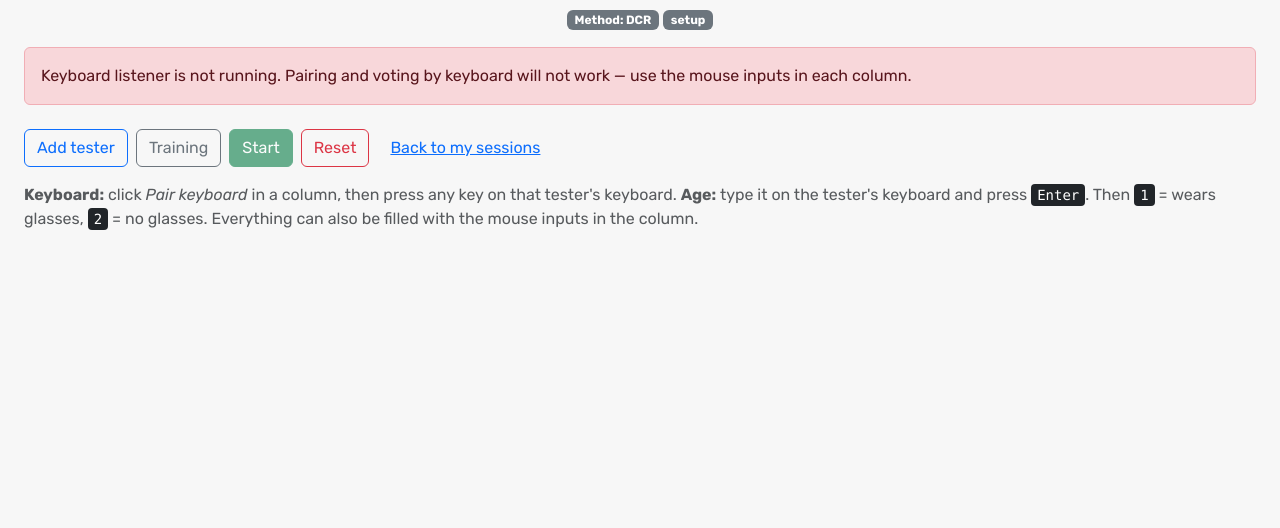
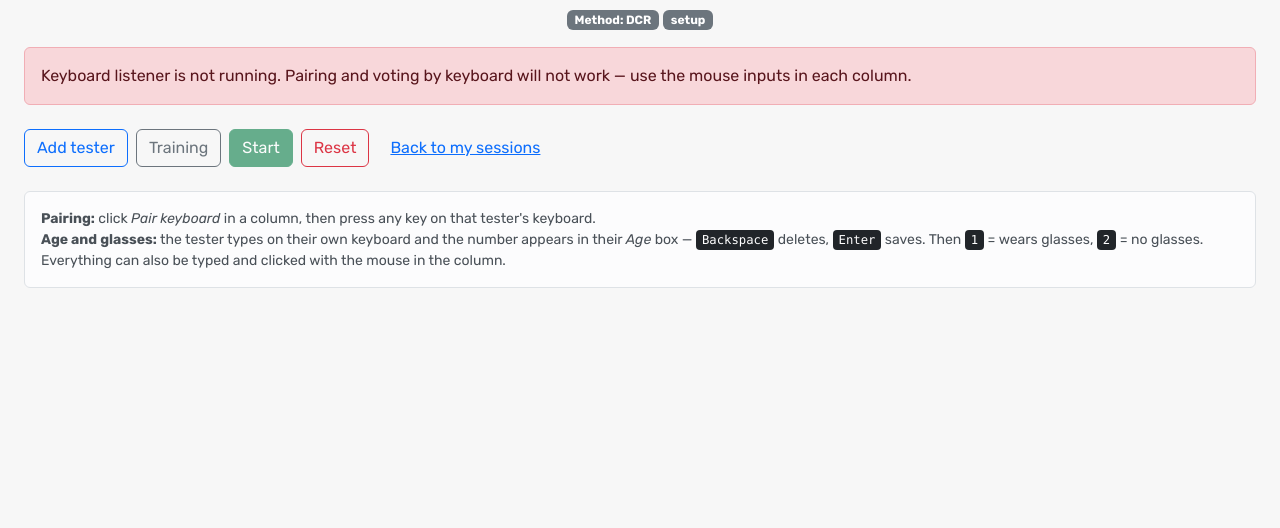
Before and after one commit to matejkoslav/vqsting-multi-keyboard, a Flask app: page /group/1 in a window 1280 px wide. Shown: the part 172-700 px from the top of the page. Run offline with Flask 3, Linux system fonts and the light colour scheme; a user stored in the database is signed in; data comes from the database, SQL or seed files in the repository; data that the repository does not hold is empty; some libraries are stand-ins or nearby versions.

Commit message:
🐛 fix: show the typed age in the tester's own box
The digits were collected in a hidden buffer and only echoed on a small grey
line, so the Age input stayed empty and the whole thing looked broken. Now
the number appears in the box the tester is looking at, Enter saves it and
switches the column to the glasses question (1 = yes, 2 = no), and repeated
events from a keyboard that reports one press twice are ignored.

```diff
--- a/Smatanova/VQSTing/website/templates/group_setup.html
+++ b/Smatanova/VQSTing/website/templates/group_setup.html
@@ -32,12 +32,14 @@
         <a class="btn btn-link" href="{{ url_for('views.my_table_sessions') }}">Back to my sessions</a>
     </div>
 
-    <p class="text-muted mt-3">
-        <strong>Keyboard:</strong> click <em>Pair keyboard</em> in a column, then press any key
-        on that tester's keyboard. <strong>Age:</strong> type it on the tester's keyboard and press
-        <kbd>Enter</kbd>. Then <kbd>1</kbd> = wears glasses, <kbd>2</kbd> = no glasses.
-        Everything can also be filled with the mouse inputs in the column.
-    </p>
+    <div class="alert alert-light border mt-4 mb-0 small">
+        <strong>Pairing:</strong> click <em>Pair keyboard</em> in a column, then press any key on that
+        tester's keyboard.<br>
+        <strong>Age and glasses:</strong> the tester types on their own keyboard and the number appears
+        in their <em>Age</em> box — <kbd>Backspace</kbd> deletes, <kbd>Enter</kbd> saves.
+        Then <kbd>1</kbd> = wears glasses, <kbd>2</kbd> = no glasses.<br>
+        Everything can also be typed and clicked with the mouse in the column.
+    </div>
 </div>
 
 <script>
@@ -46,8 +48,10 @@
     const maxTesters = {{ max_testers }};
 
     let since = 0;
-    let pairingSeat = null;
-    const typing = {};   // seat -> {stage: 'age' | 'glasses' | null, text: ''}
+    const typing = {};                  // seat -> digits typed on that keyboard (unsaved)
+    const glasses = {};                 // seat -> true/false picked but maybe unsaved
+    const lastKey = {};                 // seat -> {key, at} for de-duplication
+    const stage = {};                   // seat -> 'age' | 'glasses'
 
     async function send(path, data) {
         await fetch(baseUrl + path, {
@@ -58,26 +62,39 @@
         refresh();
     }
 
+    function currentAgeText(seat, tester) {
+        const typed = typing[seat];
+        if (typed !== undefined && typed !== null) return typed;
+        const known = (tester || {}).age;
+        return known === null || known === undefined ? '' : String(known);
+    }
+
+    function ageBox(seat) {
+        return document.getElementById(`age-${seat}`);
+    }
+
     function columnHtml(seat) {
         return `
         <div class="card-body">
-            <h5 class="card-title">Tester ${seat}</h5>
+            <h5 class="card-title mb-1">Tester ${seat}</h5>
             <div class="small text-muted" data-role="keyboard">not paired</div>
-            <div class="small mt-2">Age: <span data-role="age">–</span></div>
-            <div class="small">Glasses: <span data-role="glasses">–</span></div>
-            <div class="small text-secondary" data-role="typed"></div>
+            <div class="small mt-2">
+                Saved age: <b data-role="age">–</b> ·
+                Glasses: <b data-role="glasses">–</b>
+            </div>
             <div class="small text-primary d-none" data-role="wait">Press any key on this keyboard…</div>
             <button type="button" class="btn btn-outline-primary btn-sm mt-2" data-role="pair">Pair keyboard</button>
             <hr>
-            <label class="form-label small mb-1">Age (mouse fallback)</label>
-            <input type="number" min="1" max="120" class="form-control form-control-sm" id="age-${seat}">
+            <label class="form-label small mb-1" for="age-${seat}">Age</label>
+            <input type="text" inputmode="numeric" maxlength="3" autocomplete="off"
+                   class="form-control" id="age-${seat}" placeholder="type on your keyboard">
+            <div class="small text-primary mt-1" data-role="stage"></div>
             <label class="form-label small mb-1 mt-2">Glasses</label>
-            <select class="form-select form-select-sm" id="glasses-${seat}">
-                <option value="">–</option>
-                <option value="1">yes</option>
-                <option value="0">no</option>
-            </select>
-            <button type="button" class="btn btn-secondary btn-sm mt-2" data-role="save">Save</button>
+            <div class="btn-group w-100" role="group">
+                <button type="button" class="btn btn-outline-secondary btn-sm" data-glasses="1">Yes</button>
+                <button type="button" class="btn btn-outline-secondary btn-sm" data-glasses="0">No</button>
+            </div>
+            <button type="button" class="btn btn-secondary btn-sm mt-2 w-100" data-role="save">Save</button>
         </div>`;
     }
 
@@ -87,16 +104,35 @@
         col.id = `col-${seat}`;
         col.dataset.seat = seat;
         col.innerHTML = columnHtml(seat);
+
         col.querySelector('[data-role="pair"]').addEventListener('click', () => send('/pair', {seat: seat}));
-        col.querySelector('[data-role="save"]').addEventListener('click', () => {
-            send('/tester', {
-                seat: seat,
-                age: document.getElementById(`age-${seat}`).value,
-                glasses: document.getElementById(`glasses-${seat}`).value
+        col.querySelector('[data-role="save"]').addEventListener('click', () => save(seat, false));
+        col.querySelectorAll('[data-glasses]').forEach(button => {
+            button.addEventListener('click', () => {
+                glasses[seat] = button.dataset.glasses === '1';
+                save(seat, false);
             });
         });
+        col.querySelector(`#age-${seat}`).addEventListener('keydown', event => {
+            if (event.key === 'Enter') save(seat, false);
+        });
+
         document.getElementById('columns').append(col);
         return col;
+    }
+
+    async function save(seat, keepStage) {
+        const payload = {seat: seat};
+        const age = (ageBox(seat).value || '').trim();
+        if (age) payload.age = age;
+        if (seat in glasses) payload.glasses = glasses[seat];
+        if (!age && !(seat in glasses)) return;
+
+        await send('/tester', payload);
+        typing[seat] = null;
+        if (!keepStage) stage[seat] = null;
+        delete glasses[seat];
+        ageBox(seat).value = age;
     }
 
     function render(testers, pairingSeatNow) {
@@ -117,20 +153,32 @@
                 tester.age === null ? '–' : tester.age;
             column.querySelector('[data-role="glasses"]').textContent =
                 tester.glasses === null ? '–' : (tester.glasses ? 'yes' : 'no');
-            column.querySelector('[data-role="wait"]').classList.toggle('d-none', pairingSeatNow !== tester.seat);
+            column.querySelector('[data-role="wait"]').classList.toggle(
+                'd-none', pairingSeatNow !== tester.seat);
 
-            const state = typing[tester.seat];
-            let typed = '';
-            if (state && state.stage === 'age' && state.text) typed = `typed age: ${state.text}`;
-            if (state && state.stage === 'glasses') typed = 'press 1 = glasses, 2 = no glasses';
-            column.querySelector('[data-role="typed"]').textContent = typed;
+            const input = column.querySelector(`#age-${tester.seat}`);
+            const typed = typing[tester.seat];
+            if (document.activeElement !== input) {
+                input.value = typed !== undefined && typed !== null
+                    ? typed
+                    : (tester.age === null ? '' : tester.age);
+            }
 
-            const ageInput = column.querySelector(`#age-${tester.seat}`);
-            const glassesInput = column.querySelector(`#glasses-${tester.seat}`);
-            if (document.activeElement !== ageInput) ageInput.value = tester.age === null ? '' : tester.age;
-            if (document.activeElement !== glassesInput) {
-                glassesInput.value = tester.glasses === null ? '' : (tester.glasses ? '1' : '0');
+            let hint = '';
+            if (stage[tester.seat] === 'glasses') {
+                hint = 'press 1 = wears glasses, 2 = no glasses';
+            } else if (typed !== undefined && typed !== null) {
+                hint = 'press Enter to save the age';
             }
+            column.querySelector('[data-role="stage"]').textContent = hint;
+
+            const chosen = tester.seat in glasses ? glasses[tester.seat] : tester.glasses;
+            column.querySelectorAll('[data-glasses]').forEach(button => {
+                const isOn = chosen !== null && chosen !== undefined
+                    && (button.dataset.glasses === '1') === chosen;
+                button.classList.toggle('btn-dark', isOn);
+                button.classList.toggle('btn-outline-secondary', !isOn);
+            });
         }
     }
 
@@ -141,24 +189,32 @@
                 && candidate.keyboard_id === event.device_id);
             if (!tester) continue;
             if (event.seq <= (tester.last_seq || 0)) continue;
-            if (!typing[tester.seat]) typing[tester.seat] = {stage: 'age', text: ''};
-            const state = typing[tester.seat];
 
-            if (state.stage === 'age') {
-                if (/^[0-9]$/.test(event.key) && state.text.length < 3) {
-                    state.text += event.key;
-                } else if (event.key === 'Backspace') {
-                    state.text = state.text.slice(0, -1);
-                } else if (event.key === 'Enter' && state.text) {
-                    send('/tester', {seat: tester.seat, age: state.text});
-                    state.text = '';
-                    state.stage = 'glasses';
-                }
-            } else if (state.stage === 'glasses') {
-                if (event.key === '1' || event.key === '2') {
-                    send('/tester', {seat: tester.seat, glasses: event.key === '1'});
-                    state.stage = null;
-                }
+            // One physical key can show up twice (keyboard + control node with
+            // the same device id). Ignore a repeat of the same key within 40 ms.
+            const previous = lastKey[tester.seat];
+            if (previous && previous.key === event.key && event.at - previous.at < 0.04) continue;
+            lastKey[tester.seat] = {key: event.key, at: event.at};
+
+            const seat = tester.seat;
+            const inGlasses = stage[seat] === 'glasses';
+
+            if (inGlasses && (event.key === '1' || event.key === '2')) {
+                glasses[seat] = event.key === '1';
+                stage[seat] = null;
+                save(seat);
+                continue;
+            }
+
+            if (/^[0-9]$/.test(event.key)) {
+                stage[seat] = 'age';
+                typing[seat] = (currentAgeText(seat, tester) + event.key).slice(0, 3);
+            } else if (event.key === 'Backspace') {
+                stage[seat] = 'age';
+                typing[seat] = currentAgeText(seat, tester).slice(0, -1);
+            } else if (event.key === 'Enter') {
+                stage[seat] = 'glasses';
+                save(seat, true);
             }
         }
     }
@@ -168,14 +224,7 @@
         if (!response.ok) return;
         const data = await response.json();
 
-        pairingSeat = data.pairing_seat;
         document.getElementById('listener-warning').classList.toggle('d-none', data.listener);
-
-        for (const tester of data.testers) {
-            if (tester.keyboard_id && !typing[tester.seat]) {
-                typing[tester.seat] = {stage: 'age', text: ''};
-            }
-        }
 
         handleEvents(data.testers, data.events);
         render(data.testers, data.pairing_seat);
```
